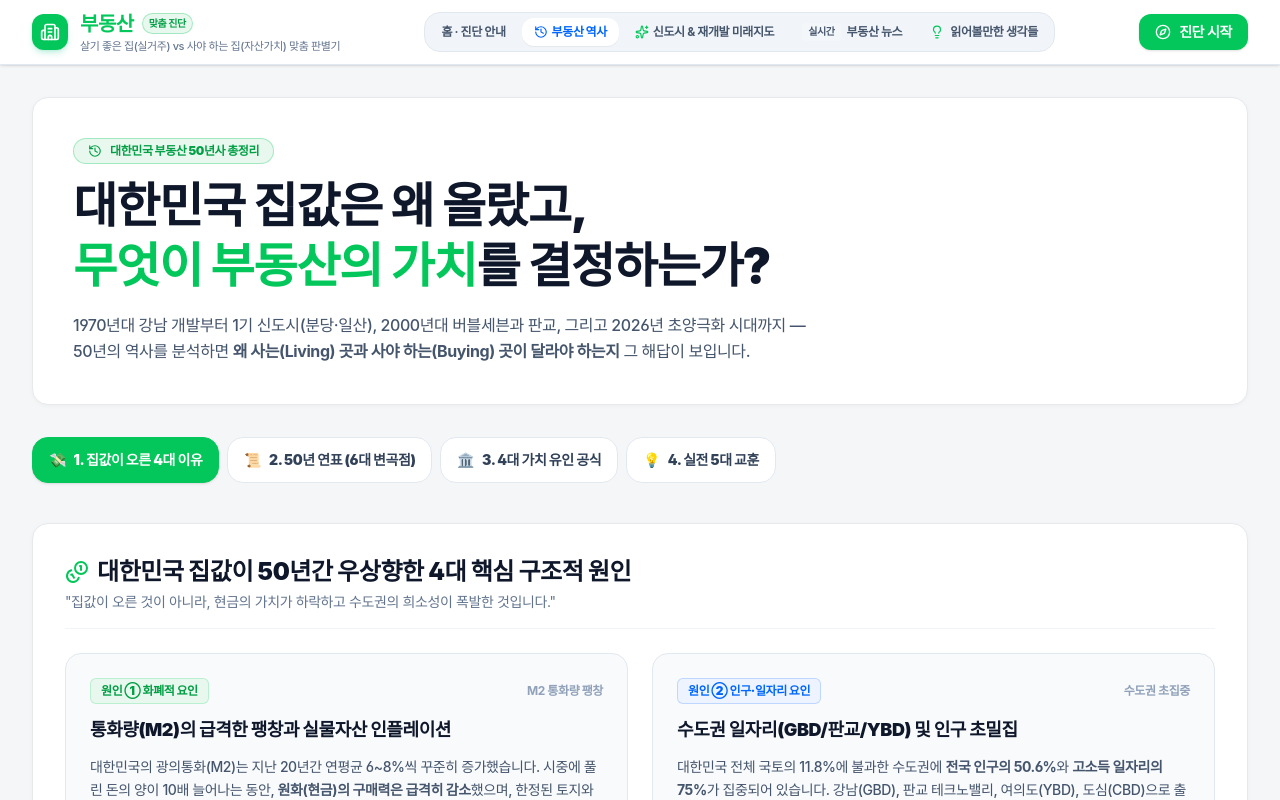
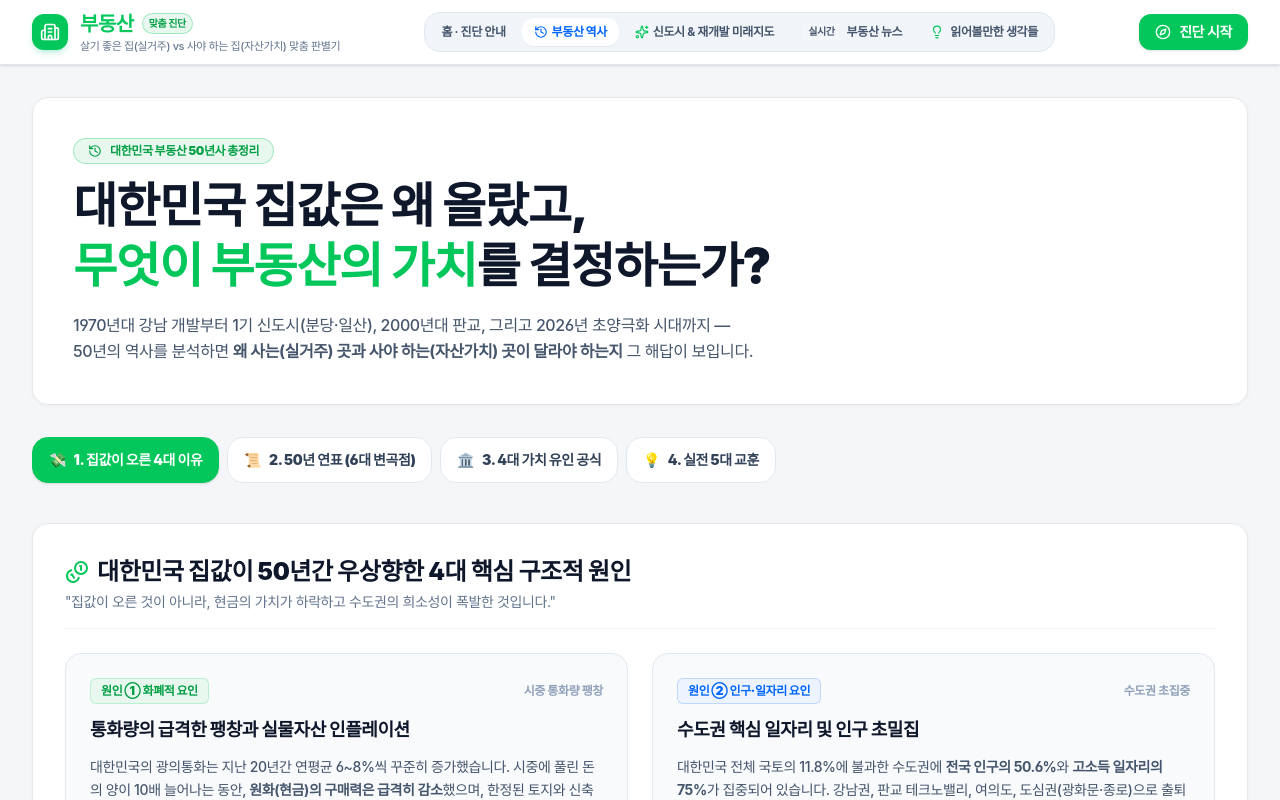
Before and after one commit to alstjrdlek75-lab/realestate, a React (Vite) app: page / in a window 1280 px wide. Both pictures are taken after a click on the button "부동산 역사". Shown: the top 800 px of the page. Built offline with nearby package versions, Linux system fonts and the light colour scheme; the HTML template or start-up script is replaced by a standard one; a web font is replaced by a local one.

Commit message:
chore: Remove all unnecessary English terms (Dong, Gap, Living, Buying, GBD, YBD, CBD, Pros, Risk Factors) across entire codebase

```diff
--- a/src/App.tsx
+++ b/src/App.tsx
@@ -355,7 +355,7 @@ export function App() {
                       title="클릭 시 실거주 점수 산출 근거 확인"
                     >
                       <div className="flex items-center justify-center gap-1 text-[11px] uppercase font-bold text-slate-500 group-hover:text-[#029f45]">
-                        <span>실거주 (Living)</span>
+                        <span>실거주 편의</span>
                         <ChevronRight className="w-3 h-3 text-slate-400 group-hover:text-[#029f45]" />
                       </div>
                       <span className="text-2xl sm:text-3xl font-black text-[#029f45]">{diagnosticResult.livingScore}점</span>
@@ -372,7 +372,7 @@ export function App() {
                       title="클릭 시 투자가치 점수 산출 근거 확인"
                     >
                       <div className="flex items-center justify-center gap-1 text-[11px] uppercase font-bold text-slate-500 group-hover:text-[#0066ff]">
-                        <span>투자성 (Buying)</span>
+                        <span>자산 투자가치</span>
                         <ChevronRight className="w-3 h-3 text-slate-400 group-hover:text-[#0066ff]" />
                       </div>
                       <span className="text-2xl sm:text-3xl font-black text-[#0066ff]">{diagnosticResult.buyingScore}점</span>
--- a/src/components/Hero.tsx
+++ b/src/components/Hero.tsx
@@ -39,8 +39,8 @@ export const Hero: React.FC<HeroProps> = ({ onStart }) => {
       {/* Main Headline */}
       <div className="text-center max-w-4xl mx-auto">
         <h1 className="text-3xl sm:text-5xl lg:text-6xl font-black text-slate-900 tracking-tight leading-[1.2] sm:leading-[1.18]">
-          살기 좋은 집<span className="text-[#03c75a]">(Living)</span>과 <br className="hidden sm:inline" />
-          사야 하는 집<span className="text-[#0066ff]">(Buying)</span>은 다릅니다
+          살기 좋은 집과 <br className="hidden sm:inline" />
+          사야 하는 집은 다릅니다
         </h1>
 
         <p className="mt-5 text-base sm:text-lg text-slate-600 max-w-2xl mx-auto font-medium leading-relaxed">
@@ -91,7 +91,7 @@ export const Hero: React.FC<HeroProps> = ({ onStart }) => {
                 </span>
               </div>
               <h2 className="text-lg sm:text-2xl font-black text-slate-900 tracking-tight leading-snug break-keep">
-                왜 '살고 싶은 곳(Living)'과 '사야 하는 곳(Buying)'을 분리해야 할까요?
+                왜 '살고 싶은 곳(실거주)'과 '사야 하는 곳(자산가치)'을 분리해야 할까요?
               </h2>
             </div>
 
--- a/src/components/RealEstateHistory.tsx
+++ b/src/components/RealEstateHistory.tsx
@@ -36,8 +36,8 @@ export const RealEstateHistory: React.FC<RealEstateHistoryProps> = () => {
           </h1>
 
           <p className="text-slate-600 text-sm sm:text-base mt-4 leading-relaxed font-medium">
-            1970년대 강남 개발부터 1기 신도시(분당·일산), 2000년대 버블세븐과 판교, 그리고 2026년 초양극화 시대까지 — <br className="hidden sm:inline" />
-            50년의 역사를 분석하면 <strong>왜 사는(Living) 곳과 사야 하는(Buying) 곳이 달라야 하는지</strong> 그 해답이 보입니다.
+            1970년대 강남 개발부터 1기 신도시(분당·일산), 2000년대 판교, 그리고 2026년 초양극화 시대까지 — <br className="hidden sm:inline" />
+            50년의 역사를 분석하면 <strong>왜 사는(실거주) 곳과 사야 하는(자산가치) 곳이 달라야 하는지</strong> 그 해답이 보입니다.
           </p>
         </div>
       </div>
@@ -88,13 +88,13 @@ export const RealEstateHistory: React.FC<RealEstateHistoryProps> = () => {
                   <span className="text-xs font-black text-[#029f45] bg-[#e8f8ee] px-2.5 py-1 rounded-md border border-[#03c75a]/20">
                     원인 ① 화폐적 요인
                   </span>
-                  <span className="text-xs text-slate-400 font-bold">M2 통화량 팽창</span>
+                  <span className="text-xs text-slate-400 font-bold">시중 통화량 팽창</span>
                 </div>
                 <h3 className="text-lg font-black text-slate-900">
-                  통화량(M2)의 급격한 팽창과 실물자산 인플레이션
+                  통화량의 급격한 팽창과 실물자산 인플레이션
                 </h3>
                 <p className="text-xs sm:text-sm text-slate-600 leading-relaxed font-medium">
-                  대한민국의 광의통화(M2)는 지난 20년간 연평균 6~8%씩 꾸준히 증가했습니다.
+                  대한민국의 광의통화는 지난 20년간 연평균 6~8%씩 꾸준히 증가했습니다.
                   시중에 풀린 돈의 양이 10배 늘어나는 동안, <strong>원화(현금)의 구매력은 급격히 감소</strong>했으며,
                   한정된 토지와 신축 아파트는 이러한 화폐 인플레이션을 온전히 흡수하며 가격이 명목상 상승했습니다.
                 </p>
@@ -112,11 +112,11 @@ export const RealEstateHistory: React.FC<RealEstateHistoryProps> = () => {
                   <span className="text-xs text-slate-400 font-bold">수도권 초집중</span>
                 </div>
                 <h3 className="text-lg font-black text-slate-900">
-                  수도권 일자리(GBD/판교/YBD) 및 인구 초밀집
+                  수도권 핵심 일자리 및 인구 초밀집
                 </h3>
                 <p className="text-xs sm:text-sm text-slate-600 leading-relaxed font-medium">
                   대한민국 전체 국토의 11.8%에 불과한 수도권에 <strong>전국 인구의 50.6%</strong>와 <strong>고소득 일자리의 75%</strong>가 집중되어 있습니다.
-                  강남(GBD), 판교 테크노밸리, 여의도(YBD), 도심(CBD)으로 출퇴근할 수 있는 지하철 역세권 아파트는 대체 불가능한 '시간 절약 자산'이 되었습니다.
+                  강남권, 판교 테크노밸리, 여의도, 도심권(광화문·종로)으로 출퇴근할 수 있는 지하철 역세권 아파트는 대체 불가능한 '시간 절약 자산'이 되었습니다.
                 </p>
                 <div className="p-3 bg-white rounded-xl border border-slate-200 text-xs text-slate-800 font-bold">
                   💡 <strong>결론</strong>: 인구는 줄어도 '양질의 일자리와 연결된 수도권 핵심지'의 수요는 더 집중됩니다.
--- a/src/components/RegionComparisonModal.tsx
+++ b/src/components/RegionComparisonModal.tsx
@@ -103,11 +103,11 @@ export const RegionComparisonModal: React.FC<RegionComparisonModalProps> = ({
             {/* Scores & Prices */}
             <div className="bg-slate-50 p-4 rounded-2xl border border-slate-200 space-y-3 text-xs">
               <div className="flex justify-between py-1 border-b border-slate-200">
-                <span className="text-slate-500 font-medium">실거주 만족도 (Living)</span>
+                <span className="text-slate-500 font-medium">실거주 만족도</span>
                 <span className="font-black text-[#029f45] text-sm">{regionA.livingScore}점</span>
               </div>
               <div className="flex justify-between py-1 border-b border-slate-200">
-                <span className="text-slate-500 font-medium">자산 투자 가치 (Buying)</span>
+                <span className="text-slate-500 font-medium">자산 투자 가치</span>
                 <span className="font-black text-[#0066ff] text-sm">{regionA.buyingScore}점</span>
               </div>
               <div className="flex justify-between py-1 border-b border-slate-200">
@@ -127,15 +127,15 @@ export const RegionComparisonModal: React.FC<RegionComparisonModalProps> = ({
                 <span>주요 업무지구 소요시간</span>
               </div>
               <div className="flex justify-between text-slate-700 font-medium">
-                <span className="text-slate-500">강남(GBD)</span>
+                <span className="text-slate-500">강남권</span>
                 <span className="font-bold text-[#029f45]">{regionA.commuteTimeToGbd}</span>
               </div>
               <div className="flex justify-between text-slate-700 font-medium">
-                <span className="text-slate-500">광화문/도심(CBD)</span>
+                <span className="text-slate-500">도심권(광화문·종로)</span>
                 <span className="font-semibold text-slate-800">{regionA.commuteTimeToCbd}</span>
               </div>
               <div className="flex justify-between text-slate-700 font-medium">
-                <span className="text-slate-500">여의도(YBD)</span>
+                <span className="text-slate-500">여의도권</span>
                 <span className="font-semibold text-slate-800">{regionA.commuteTimeToYbd}</span>
               </div>
             </div>
@@ -188,11 +188,11 @@ export const RegionComparisonModal: React.FC<RegionComparisonModalProps> = ({
             {/* Scores & Prices */}
             <div className="bg-slate-50 p-4 rounded-2xl border border-slate-200 space-y-3 text-xs">
               <div className="flex justify-between py-1 border-b border-slate-200">
-                <span className="text-slate-500 font-medium">실거주 만족도 (Living)</span>
+                <span className="text-slate-500 font-medium">실거주 만족도</span>
                 <span className="font-black text-[#029f45] text-sm">{regionB.livingScore}점</span>
               </div>
               <div className="flex justify-between py-1 border-b border-slate-200">
-                <span className="text-slate-500 font-medium">자산 투자 가치 (Buying)</span>
+                <span className="text-slate-500 font-medium">자산 투자 가치</span>
                 <span className="font-black text-[#0066ff] text-sm">{regionB.buyingScore}점</span>
               </div>
               <div className="flex justify-between py-1 border-b border-slate-200">
@@ -212,15 +212,15 @@ export const RegionComparisonModal: React.FC<RegionComparisonModalProps> = ({
                 <span>주요 업무지구 소요시간</span>
               </div>
               <div className="flex justify-between text-slate-700 font-medium">
-                <span className="text-slate-500">강남(GBD)</span>
+                <span className="text-slate-500">강남권</span>
                 <span className="font-bold text-[#029f45]">{regionB.commuteTimeToGbd}</span>
               </div>
               <div className="flex justify-between text-slate-700 font-medium">
-                <span className="text-slate-500">광화문/도심(CBD)</span>
+                <span className="text-slate-500">도심권(광화문·종로)</span>
                 <span className="font-semibold text-slate-800">{regionB.commuteTimeToCbd}</span>
               </div>
               <div className="flex justify-between text-slate-700 font-medium">
-                <span className="text-slate-500">여의도(YBD)</span>
+                <span className="text-slate-500">여의도권</span>
                 <span className="font-semibold text-slate-800">{regionB.commuteTimeToYbd}</span>
               </div>
             </div>
--- a/src/components/StrategyReport.tsx
+++ b/src/components/StrategyReport.tsx
@@ -120,14 +120,14 @@ export const StrategyReport: React.FC<StrategyReportProps> = ({ result }) => {
 
               <div className="space-y-3.5 text-xs">
                 <div className="bg-white p-3.5 rounded-xl border border-slate-200 shadow-2xs">
-                  <span className="text-slate-500 block text-[11px] font-medium">실거주 솔루션 (Living)</span>
+                  <span className="text-slate-500 block text-[11px] font-medium">실거주 솔루션</span>
                   <span className="font-bold text-slate-800 mt-1 block">
                     {activeStrategy.samplePortfolio.livingSolution}
                   </span>
                 </div>
 
                 <div className="bg-white p-3.5 rounded-xl border border-slate-200 shadow-2xs">
-                  <span className="text-slate-500 block text-[11px] font-medium">매수·투자 솔루션 (Buying)</span>
+                  <span className="text-slate-500 block text-[11px] font-medium">매수·투자 솔루션</span>
                   <span className="font-bold text-[#0066ff] mt-1 block">
                     {activeStrategy.samplePortfolio.buyingSolution}
                   </span>
@@ -166,14 +166,14 @@ export const StrategyReport: React.FC<StrategyReportProps> = ({ result }) => {
                     <span className="w-7 h-7 rounded-xl bg-[#03c75a] text-white font-black text-xs flex items-center justify-center shadow-sm">
                       {stepItem.step}
                     </span>
-                    <span className="text-[11px] font-bold text-slate-400">STEP {stepItem.step}</span>
+                    <span className="text-[11px] font-bold text-slate-400">{stepItem.step}단계</span>
                   </div>
                   <h4 className="text-sm font-bold text-slate-900">{stepItem.title}</h4>
                   <p className="text-xs text-slate-600 mt-2 leading-relaxed">{stepItem.description}</p>
                 </div>
 
                 <div className="mt-4 pt-3 border-t border-slate-200 text-[11px] text-[#029f45] flex items-start gap-1.5 font-medium">
-                  <span className="font-bold shrink-0">💡 TIP:</span>
+                  <span className="font-bold shrink-0">💡 실전 팁:</span>
                   <span>{stepItem.tip}</span>
                 </div>
               </div>
@@ -187,7 +187,7 @@ export const StrategyReport: React.FC<StrategyReportProps> = ({ result }) => {
           <div className="bg-[#e8f8ee]/60 border border-[#03c75a]/30 p-5 rounded-2xl">
             <h4 className="text-sm font-bold text-[#029f45] flex items-center gap-2 mb-3">
               <CheckCircle2 className="w-4 h-4" />
-              <span>전략의 핵심 장점 (Pros)</span>
+              <span>전략의 핵심 장점</span>
             </h4>
             <ul className="space-y-2 text-xs text-slate-700 font-medium">
               {activeStrategy.pros.map((pro, idx) => (
@@ -203,7 +203,7 @@ export const StrategyReport: React.FC<StrategyReportProps> = ({ result }) => {
           <div className="bg-amber-50/70 border border-amber-200 p-5 rounded-2xl">
             <h4 className="text-sm font-bold text-amber-800 flex items-center gap-2 mb-3">
               <AlertTriangle className="w-4 h-4 text-amber-600" />
-              <span>주의 및 리스크 관리 요인 (Risk Factors)</span>
+              <span>주의 및 리스크 관리 요인</span>
             </h4>
             <ul className="space-y-2 text-xs text-slate-700 font-medium">
               {activeStrategy.cons.map((con, idx) => (
--- a/src/data/thoughtArticles.ts
+++ b/src/data/thoughtArticles.ts
@@ -69,7 +69,7 @@ export const THOUGHT_ARTICLES: ThoughtArticle[] = [
         { category: '거래량·매물', col1: '월 거래량 급감(1~2건) + 매도 매물 급증', col2: '월 거래량 평년 이상 유지 + 매물 자연 소진' }
       ]
     },
-    conclusion: '철도 호재는 장기적으로 주거 여건을 개선하는 훌륭한 자산이지만, 시장의 탐욕이 빚어낸 단기 가격 폭등은 반드시 실거주 가치(전세가)와 입지 서열이라는 \'평균\'으로 수렴하게 되어 있습니다. 호재 발표 시점의 화려한 뉴스에 현혹되기보다, 전세가율·상급지 갭·거래량이라는 차가운 숫자를 대조해 보는 것이 내 소중한 자산을 지키는 가장 확실한 안전장치입니다.'
+    conclusion: '철도 호재는 장기적으로 주거 여건을 개선하는 훌륭한 자산이지만, 시장의 탐욕이 빚어낸 단기 가격 폭등은 반드시 실거주 가치(전세가)와 입지 서열이라는 \'평균\'으로 수렴하게 되어 있습니다. 호재 발표 시점의 화려한 뉴스에 현혹되기보다, 전세가율·상급지 가격차·거래량이라는 차가운 숫자를 대조해 보는 것이 내 소중한 자산을 지키는 가장 확실한 안전장치입니다.'
   },
   {
     id: 'station-proximity-premium',
@@ -109,7 +109,7 @@ export const THOUGHT_ARTICLES: ThoughtArticle[] = [
       {
         num: 4,
         title: '현장 거리 측정 시 절대 속지 말아야 할 3대 함정',
-        description: '① 단지 입구가 아닌 ‘해당 동(Dong)’ 기준: 대단지는 뒷동에서 역까지 7~8분이 더 소요됩니다. ② 직선거리가 아닌 ‘실제 보행 동선’: 언덕 경사도, 육교, 8차선 대로 유무를 반드시 확인해야 합니다. ③ 지하 승강장 도달 시간: 심도가 깊은 지하철 노선(지하 5~7층)이나 복합 환승역은 개찰구에서 승강장까지 5분 이상 추가 소요됩니다.',
+        description: '① 단지 입구가 아닌 ‘실제 거주할 해당 동’ 기준: 대단지는 뒷동에서 역까지 7~8분이 더 소요됩니다. ② 직선거리가 아닌 ‘실제 보행 동선’: 언덕 경사도, 육교, 8차선 대로 유무를 반드시 확인해야 합니다. ③ 지하 승강장 도달 시간: 심도가 깊은 지하철 노선(지하 5~7층)이나 복합 환승역은 개찰구에서 승강장까지 5분 이상 추가 소요됩니다.',
         quote: '지도 앱의 직선거리 원에 속지 말고, 내 발로 개찰구와 승강장까지 직접 걸어봐야 합니다.'
       }
     ],
```
